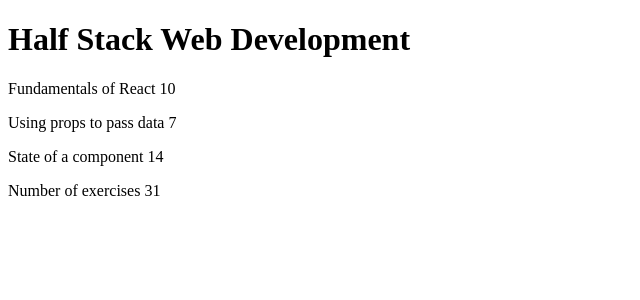
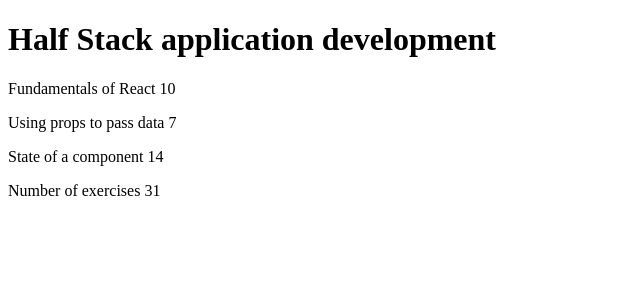
Before and after one commit to Miksu231/Fullstack-Course, a React (Create React App) app in the folder part1/courseinfo/: page / in a window 1280 px wide. Shown: the top 300 px of the page, without its empty margins (0-640 px from the left). Built offline with nearby package versions, Linux system fonts and the light colour scheme.

Commit message:
Completed 1.3

```diff
--- a/part1/courseinfo/src/App.js
+++ b/part1/courseinfo/src/App.js
@@ -16,14 +16,15 @@
         </div>
     )
 }
-const Content = () => {
-  return(
-    <div>
-          <Part part='Fundamentals of React' exercises={10} />
-          <Part part='Using props to pass data' exercises={7} />
-          <Part part='State of a component' exercises={14} />
-    </div>
-  )
+const Content = (props) => {
+    const partList = props.parts.map((item) => {
+       return(<Part part={item.name} exercises={item.exercises} />)
+    })
+    return (
+        <div>
+            {partList}
+        </div>
+    )
 }
 const Total = (props) => {
     return(
@@ -35,12 +36,26 @@
     )
 }
 const App = () => {
+    const course = 'Half Stack application development'
+    const part1 = {
+        name: 'Fundamentals of React',
+        exercises: 10
+    }
+    const part2 = {
+        name: 'Using props to pass data',
+        exercises: 7
+    }
+    const part3 = {
+        name: 'State of a component',
+        exercises: 14
+    }
+
     return (
-        <>
-            <Header course = 'Half Stack Web Development'/>
-            <Content/>
-            <Total exercises={[10,7,14]}/>
-        </>
+        <div>
+            <Header course={course} />
+            <Content parts={[part1, part2, part3]} />
+            <Total exercises={[part1.exercises, part2.exercises, part3.exercises]} />
+        </div>
     )
 }
 
```
